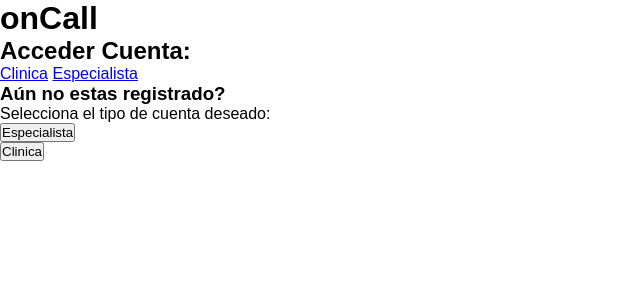
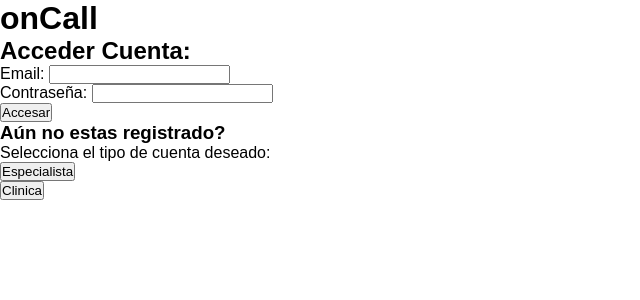
Before and after one commit to JcDiaz5/onCall, a Flask app: page / in a window 1280 px wide. Shown: the top 300 px of the page, without its empty margins (0-640 px from the left). Run offline with Flask 3, Linux system fonts and the light colour scheme.

Commit message:
Updated Clinicas controller and model to enable user(clinica) login and logout

```diff
--- a/flask_app/controllers/clinicas.py
+++ b/flask_app/controllers/clinicas.py
@@ -38,6 +38,29 @@ def registrar_clinica():
     session['clinica_id'] = clinica_id
     return redirect("/clinica_dash")
 
+# LOGIN CLINICA ......................................
+@app.route('/clinica_login', methods=['POST'])
+def clinica_login():
+    data = { "email" : request.form["email"] }
+    clinica_in_db = Clinica.get_by_email(data)
+    if not clinica_in_db:
+        flash("Email/Contraseña Invalido.")
+        return redirect("/")
+    if not bcrypt.check_password_hash(clinica_in_db.contraseña, request.form['contraseña']):
+        flash("Email/Contraseña Invalido.")
+        return redirect('/')
+    session['clinica_id'] = clinica_in_db.id
+    return redirect("/clinica_dash")
+
 @app.route('/clinica_dash')
 def clinica_dashboard():
-    return render_template('clinica_dash.html')
+    if 'clinica_id' not in session:
+        return redirect('/')
+    clinica=Clinica.get_one(session['clinica_id'])
+    return render_template('clinica_dash.html', clinica=clinica)
+
+# LOGUT CLINICA ........................................
+@app.route('/clinica_logout')
+def clinica_logout():
+    session.clear()
+    return redirect('/')
--- a/flask_app/static/CSS/style.css
+++ b/flask_app/static/CSS/style.css
@@ -87,8 +87,17 @@ body {
 .logo {
     width: 100%;
     display: flex;
+    justify-content: space-between;
+    margin-bottom: 20px;
+}
+
+.logo h2 {
+    display: flex;
     justify-content: flex-start;
-    margin-bottom: 20px;
+    width: 100%;
+    font-size: 40px;
+    color: rgba(12, 0, 145, 0.679);
+    margin: 0px 100px 40px 0px;
 }
 
 .topnav-link {
--- a/flask_app/templates/clinica_dash.html
+++ b/flask_app/templates/clinica_dash.html
@@ -16,6 +16,7 @@
         </div>
         <div class="logo">
             <a href="/clinica_dash"><img src="/../static/img/onCall_logo2.png" class="dash-logo" alt="logo_pic"></a>
+            <h2>Bienvenida Clinica {{clinica.nombre}}</h2>
         </div>
         <div class="dash-contenedor">
             <div class="cont-btn-principal">
--- a/flask_app/templates/index.html
+++ b/flask_app/templates/index.html
@@ -13,8 +13,21 @@
         </div>
         <div class="login-row">
             <h2>Acceder Cuenta:</h2>
-            <a href="###" class="btn-clinica">Clinica</a>
-            <a href="###" class="btn-especialista">Especialista</a>
+            <div class="form">
+                <form action="/clinica_login" class="" method="POST">
+                    <div class="index-row">
+                        <label for="email">Email:</label>
+                        <input type="email" class="" name="email">
+                    </div>
+                    <div class="index-row">
+                        <label for="contraseña">Contraseña:</label>
+                        <input type="password" class="" name="contraseña">
+                    </div>
+                    <div>
+                        <input class="submit-btn" type="submit" value="Accesar">
+                    </div>
+                </form>
+            </div>
         </div>
         <div class="register-row">
             <h3>Aún no estas registrado?</h3>
```
Also changed, not shown: flask_app/models/clinica.py (+8 -0 lines).
